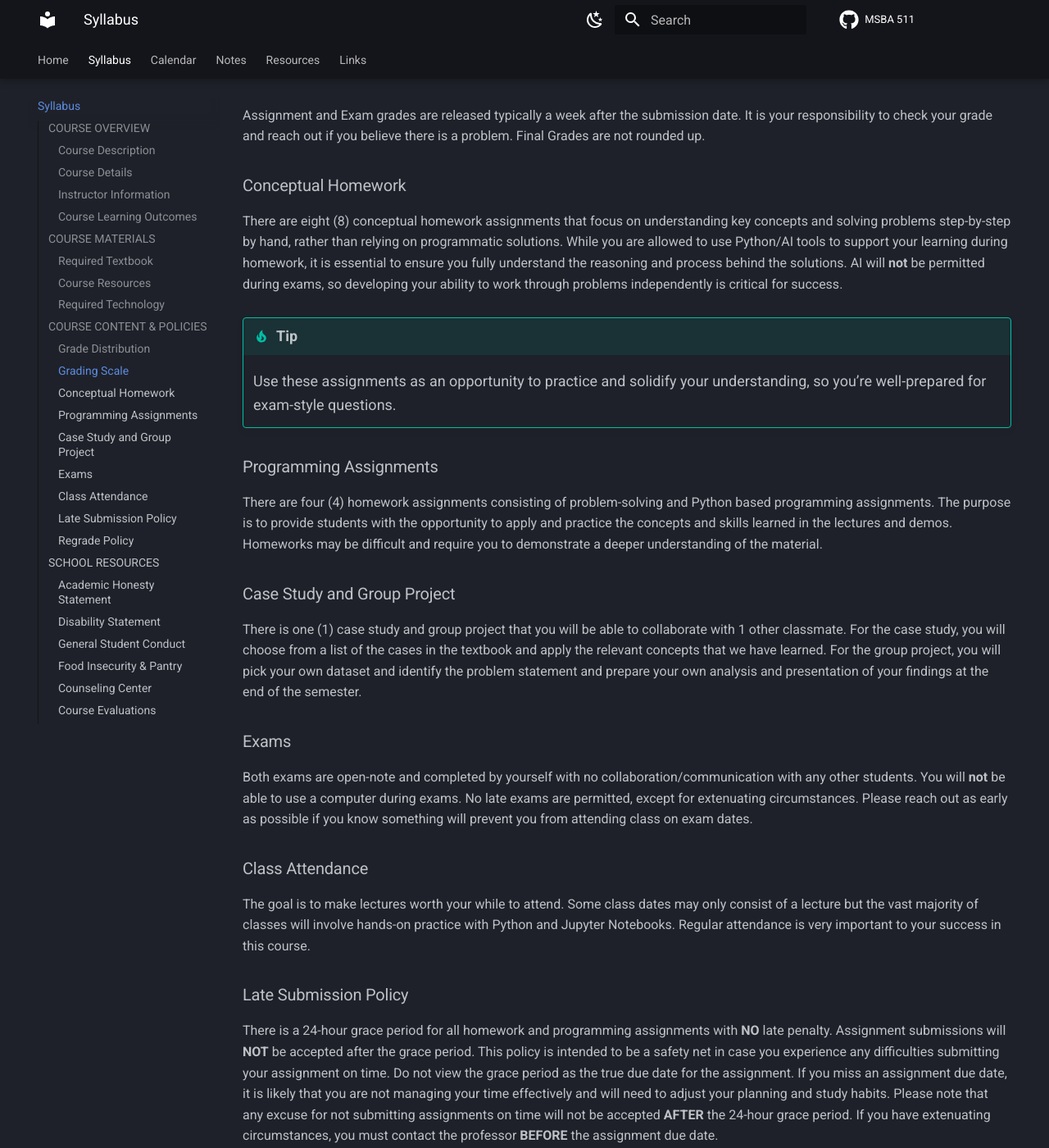
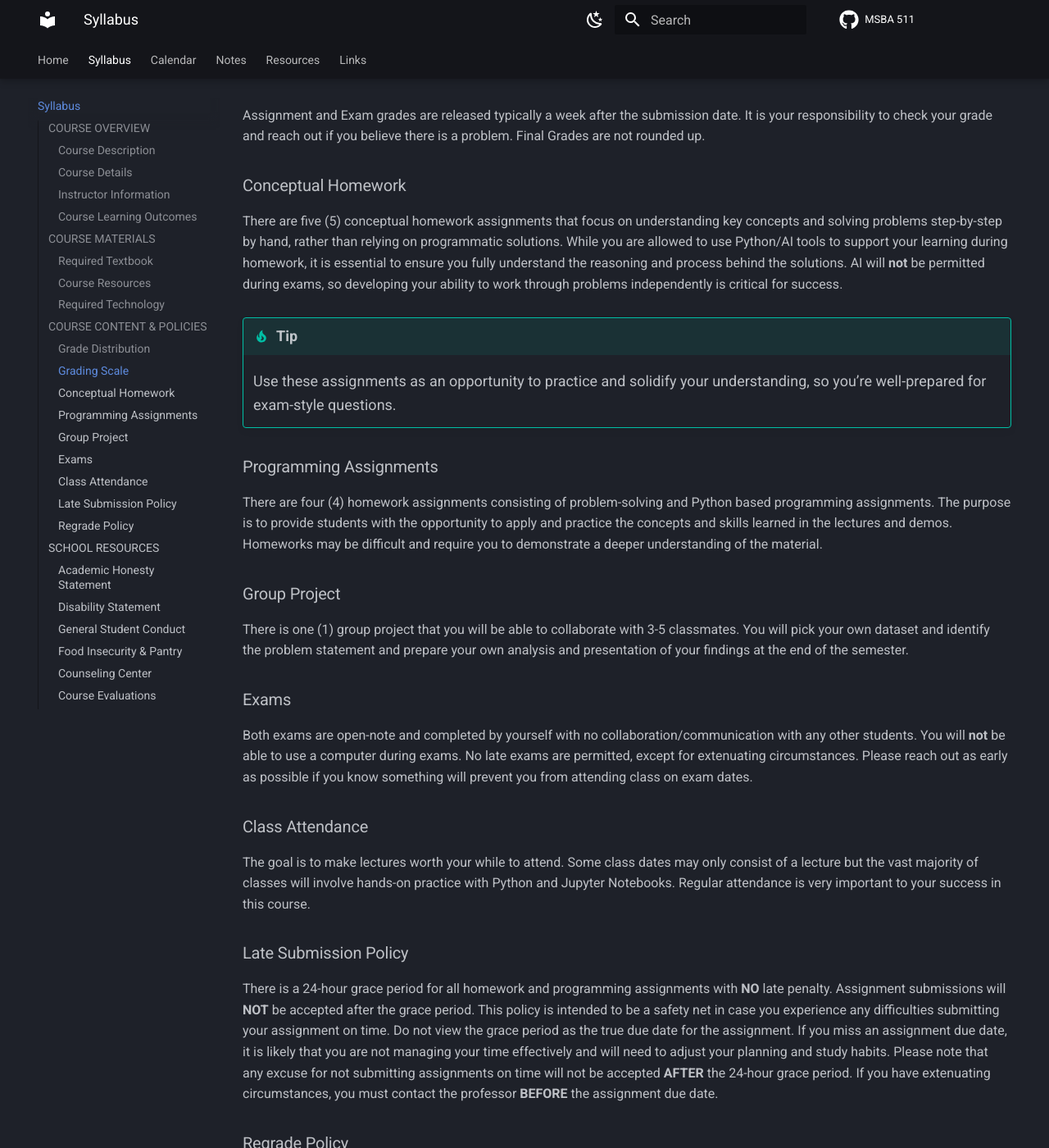
Before and after one commit to dcyoung23/msba511, an MkDocs documentation site: the page built from docs/syllabus.md, in a window 1280 px wide and 1400 px high, scrolled down 2821 px. Shown: the whole window at 82% size. Built offline with MkDocs 1.6.1 and Material for MkDocs 9.7.7, drawn with Linux system fonts in a browser that asks for light colours; comment, search, counter and statistics services are not loaded; some of the changed text lies outside the part shown.

Commit message:
Drop HW6

```diff
--- a/docs/syllabus.md
+++ b/docs/syllabus.md
@@ -49,9 +49,9 @@
 
 ### Grade Distribution
 
-| Assignment                                    | % of Total Grade |   450 Total Points |
+| Assignment                                    | % of Total Grade |   435 Total Points |
 |:----------------------------------------------|:-----------------|:-------------------|
-| 6 Conceptual Homework Assignments             |               20 |    90 (15 each)
+| 5 Conceptual Homework Assignments             |               20 |    75 (15 each)
 | 4 Programming Assignments                     |               18 |    80 (20 each)    |
 | 1 Hackathon                                   |               9  |    40              |
 | 1 Group Project                               |               18 |    80              |
@@ -82,7 +82,7 @@
 Assignment and Exam grades are released typically a week after the submission date. It is your responsibility to check your grade and reach out if you believe there is a problem. Final Grades are not rounded up.
 
 ### Conceptual Homework
-There are eight (8) conceptual homework assignments that focus on understanding key concepts and solving problems step-by-step by hand, rather than relying on programmatic solutions. While you are allowed to use Python/AI tools to support your learning during homework, it is essential to ensure you fully understand the reasoning and process behind the solutions. AI will **not** be permitted during exams, so developing your ability to work through problems independently is critical for success.
+There are five (5) conceptual homework assignments that focus on understanding key concepts and solving problems step-by-step by hand, rather than relying on programmatic solutions. While you are allowed to use Python/AI tools to support your learning during homework, it is essential to ensure you fully understand the reasoning and process behind the solutions. AI will **not** be permitted during exams, so developing your ability to work through problems independently is critical for success.
 
 !!! tip
     Use these assignments as an opportunity to practice and solidify your understanding, so you’re well-prepared for exam-style questions.
@@ -90,8 +90,8 @@
 ### Programming Assignments
 There are four (4) homework assignments consisting of problem-solving and Python based programming assignments. The purpose is to provide students with the opportunity to apply and practice the concepts and skills learned in the lectures and demos. Homeworks may be difficult and require you to demonstrate a deeper understanding of the material.
 
-### Case Study and Group Project
-There is one (1) case study and group project that you will be able to collaborate with 1 other classmate. For the case study, you will choose from a list of the cases in the textbook and apply the relevant concepts that we have learned. For the group project, you will pick your own dataset and identify the problem statement and prepare your own analysis and presentation of your findings at the end of the semester.
+### Group Project
+There is one (1) group project that you will be able to collaborate with 3-5 classmates. You will pick your own dataset and identify the problem statement and prepare your own analysis and presentation of your findings at the end of the semester.
 
 ### Exams
 Both exams are open-note and completed by yourself with no collaboration/communication with any other students. You will **not** be able to use a computer during exams. No late exams are permitted, except for extenuating circumstances. Please reach out as early as possible if you know something will prevent you from attending class on exam dates.
```
Also changed, not shown: other parts of docs/syllabus.md (+1 -1 lines), docs/calendar.md (+1 -1 lines).
